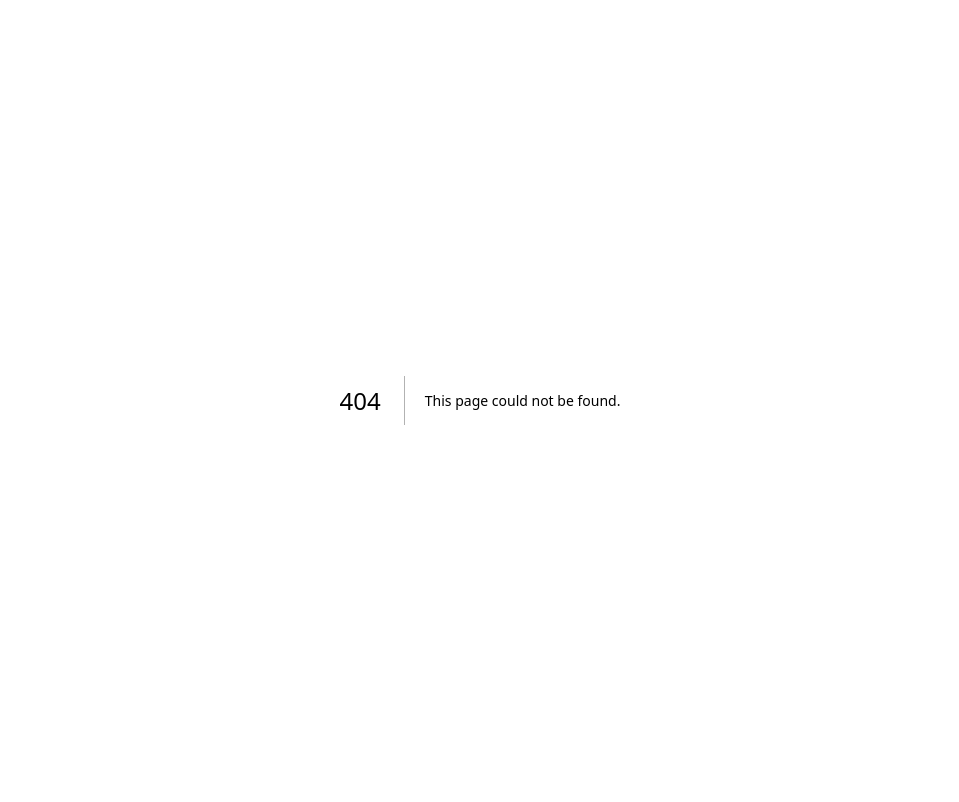
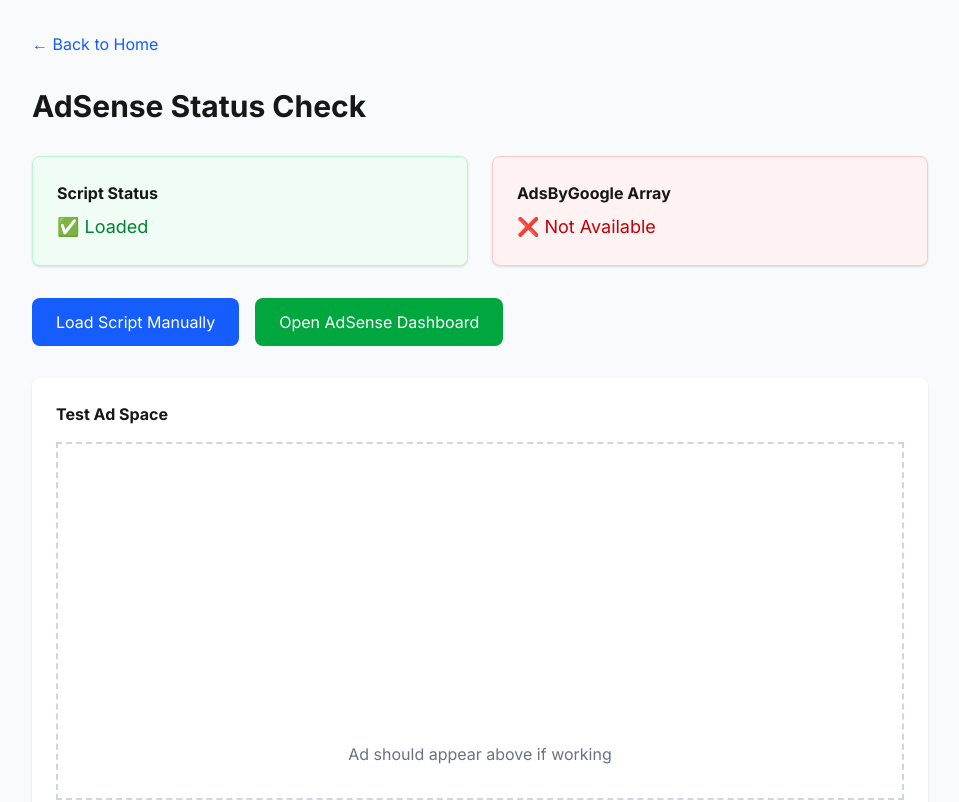
Before and after one commit to Haseeburrahmann/ai-blog, a Next.js app: page /adsense-status in a window 1280 px wide. Before the commit this address had no page. Shown: the top 802 px of the page, without its empty margins (160-1119 px from the left). Built offline with nearby package versions, Linux system fonts and the light colour scheme.

Commit message:
Fixeeed build issue

```diff
--- a/src/app/adsense-debug/page.tsx
+++ b/src/app/adsense-debug/page.tsx
@@ -5,13 +5,19 @@
 import Link from 'next/link'
 import WorkingAdSenseAd from '@/components/WorkingAdSenseAd'
 
+interface NetworkRequest {
+  url: string
+  timestamp: string
+  status?: number
+}
+
 export default function AdSenseDebug() {
   const [debugInfo, setDebugInfo] = useState({
     scriptLoaded: false,
     adsbygoogleExists: false,
     scriptElement: null as HTMLScriptElement | null,
     errors: [] as string[],
-    networkRequests: [] as any[]
+    networkRequests: [] as NetworkRequest[]
   })
 
   const [refreshKey, setRefreshKey] = useState(0)
@@ -19,6 +25,7 @@
   useEffect(() => {
     const checkStatus = () => {
       const scriptElement = document.querySelector('script[src*="adsbygoogle.js"]') as HTMLScriptElement
+      // eslint-disable-next-line @typescript-eslint/no-explicit-any
       const adsbygoogleExists = !!(window as any).adsbygoogle
 
       setDebugInfo(prev => ({
@@ -142,7 +149,7 @@
             </p>
             {debugInfo.adsbygoogleExists && (
               <p className="text-xs text-gray-600 mt-2">
-                Length: {(window as any).adsbygoogle?.length || 0}
+                Length: {typeof window !== 'undefined' ? ((window as any).adsbygoogle?.length || 0) : 0}
               </p>
             )}
           </div>
@@ -256,10 +263,10 @@
         <div className="mt-8 bg-gray-100 p-6 rounded-lg">
           <h3 className="font-bold text-gray-900 mb-4">Browser Information</h3>
           <div className="text-sm text-gray-700 space-y-1">
-            <p><strong>User Agent:</strong> {navigator.userAgent}</p>
-            <p><strong>Current URL:</strong> {window.location.href}</p>
-            <p><strong>Referrer:</strong> {document.referrer || 'None'}</p>
-            <p><strong>Cookies Enabled:</strong> {navigator.cookieEnabled ? 'Yes' : 'No'}</p>
+            <p><strong>User Agent:</strong> {typeof window !== 'undefined' ? navigator.userAgent : 'N/A'}</p>
+            <p><strong>Current URL:</strong> {typeof window !== 'undefined' ? window.location.href : 'N/A'}</p>
+            <p><strong>Referrer:</strong> {typeof window !== 'undefined' ? (document.referrer || 'None') : 'N/A'}</p>
+            <p><strong>Cookies Enabled:</strong> {typeof window !== 'undefined' ? (navigator.cookieEnabled ? 'Yes' : 'No') : 'N/A'}</p>
           </div>
         </div>
       </div>
--- /dev/null
+++ b/src/app/adsense-status/page.tsx
@@ -0,0 +1,151 @@
+'use client'
+
+import { useEffect, useState } from 'react'
+import Link from 'next/link'
+
+export default function AdSenseStatus() {
+  const [mounted, setMounted] = useState(false)
+  const [status, setStatus] = useState({
+    scriptLoaded: false,
+    arrayExists: false,
+    errors: [] as string[]
+  })
+
+  useEffect(() => {
+    setMounted(true)
+
+    const checkStatus = () => {
+      const script = document.querySelector('script[src*="adsbygoogle.js"]')
+      // eslint-disable-next-line @typescript-eslint/no-explicit-any
+      const arrayExists = !!(window as any).adsbygoogle
+
+      setStatus({
+        scriptLoaded: !!script,
+        arrayExists,
+        errors: []
+      })
+    }
+
+    // Check every 2 seconds
+    checkStatus()
+    const interval = setInterval(checkStatus, 2000)
+
+    return () => clearInterval(interval)
+  }, [])
+
+  const loadScriptManually = () => {
+    const script = document.createElement('script')
+    script.src = 'https://pagead2.googlesyndication.com/pagead/js/adsbygoogle.js?client=ca-pub-6867328086411956'
+    script.async = true
+    script.crossOrigin = 'anonymous'
+
+    script.onload = () => {
+      console.log('Script loaded manually')
+      setStatus(prev => ({ ...prev, scriptLoaded: true }))
+    }
+
+    script.onerror = () => {
+      console.error('Manual script load failed')
+      setStatus(prev => ({
+        ...prev,
+        errors: [...prev.errors, 'Manual script load failed']
+      }))
+    }
+
+    document.head.appendChild(script)
+  }
+
+  if (!mounted) {
+    return <div className="min-h-screen bg-gray-50 flex items-center justify-center">
+      <p>Loading...</p>
+    </div>
+  }
+
+  return (
+    <div className="min-h-screen bg-gray-50 p-8">
+      <div className="max-w-4xl mx-auto">
+        <div className="mb-8">
+          <Link href="/" className="text-blue-600 hover:text-blue-800">
+            ← Back to Home
+          </Link>
+        </div>
+
+        <h1 className="text-3xl font-bold mb-8">AdSense Status Check</h1>
+
+        <div className="grid md:grid-cols-2 gap-6 mb-8">
+          <div className={`p-6 rounded-lg shadow border ${
+            status.scriptLoaded ? 'bg-green-50 border-green-200' : 'bg-red-50 border-red-200'
+          }`}>
+            <h3 className="font-bold mb-2">Script Status</h3>
+            <p className={`text-lg ${status.scriptLoaded ? 'text-green-700' : 'text-red-700'}`}>
+              {status.scriptLoaded ? '✅ Loaded' : '❌ Not Loaded'}
+            </p>
+          </div>
+
+          <div className={`p-6 rounded-lg shadow border ${
+            status.arrayExists ? 'bg-green-50 border-green-200' : 'bg-red-50 border-red-200'
+          }`}>
+            <h3 className="font-bold mb-2">AdsByGoogle Array</h3>
+            <p className={`text-lg ${status.arrayExists ? 'text-green-700' : 'text-red-700'}`}>
+              {status.arrayExists ? '✅ Available' : '❌ Not Available'}
+            </p>
+          </div>
+        </div>
+
+        <div className="mb-8">
+          <button
+            onClick={loadScriptManually}
+            className="bg-blue-600 text-white px-6 py-3 rounded-lg hover:bg-blue-700 transition-colors mr-4"
+          >
+            Load Script Manually
+          </button>
+
+          <a
+            href="https://www.google.com/adsense/"
+            target="_blank"
+            rel="noopener noreferrer"
+            className="bg-green-600 text-white px-6 py-3 rounded-lg hover:bg-green-700 transition-colors inline-block"
+          >
+            Open AdSense Dashboard
+          </a>
+        </div>
+
+        {status.errors.length > 0 && (
+          <div className="bg-red-50 border border-red-200 rounded-lg p-6 mb-8">
+            <h3 className="font-bold text-red-800 mb-4">Errors:</h3>
+            <ul className="text-red-700">
+              {status.errors.map((error, index) => (
+                <li key={index}>• {error}</li>
+              ))}
+            </ul>
+          </div>
+        )}
+
+        <div className="bg-white p-6 rounded-lg shadow">
+          <h3 className="font-bold mb-4">Test Ad Space</h3>
+          <div className="border-2 border-dashed border-gray-300 p-8 text-center">
+            <ins
+              className="adsbygoogle"
+              style={{ display: 'block', width: '100%', height: '250px' }}
+              data-ad-client="ca-pub-6867328086411956"
+              data-ad-format="auto"
+              data-full-width-responsive="true"
+            />
+            <p className="text-gray-500 mt-4">Ad should appear above if working</p>
+          </div>
+        </div>
+
+        <div className="mt-8 bg-yellow-50 border border-yellow-200 p-6 rounded-lg">
+          <h3 className="font-bold text-yellow-800 mb-2">Troubleshooting:</h3>
+          <ul className="text-yellow-700 text-sm space-y-1 list-disc ml-6">
+            <li>Disable ad blockers</li>
+            <li>Check AdSense account approval status</li>
+            <li>Ensure your site is added to AdSense</li>
+            <li>Wait 24-48 hours for new accounts</li>
+            <li>Open browser console (F12) for errors</li>
+          </ul>
+        </div>
+      </div>
+    </div>
+  )
+}
--- a/src/app/contact/page.tsx
+++ b/src/app/contact/page.tsx
@@ -2,13 +2,6 @@
 
 import { useState } from 'react'
 import Link from 'next/link'
-import type { Metadata } from 'next'
-
-const metadata: Metadata = {
-  title: 'Contact Us | AI Insights',
-  description: 'Get in touch with the AI Insights team. We\'d love to hear from you about AI tools, partnerships, or feedback.',
-  keywords: 'contact ai insights, ai feedback, partnerships, ai questions',
-}
 
 export default function Contact() {
   const [formData, setFormData] = useState({
--- a/src/components/ProtectedRoute.tsx
+++ b/src/components/ProtectedRoute.tsx
@@ -1,7 +1,6 @@
 'use client'
 
 import { useAuth } from '@/contexts/AuthContext'
-import { useRouter } from 'next/navigation'
 import { useEffect } from 'react'
 
 interface ProtectedRouteProps {
@@ -10,7 +9,6 @@
 
 export default function ProtectedRoute({ children }: ProtectedRouteProps) {
   const { isAuthenticated, loading } = useAuth()
-  const router = useRouter()
 
   console.log('ProtectedRoute - isAuthenticated:', isAuthenticated, 'loading:', loading)
 
```
